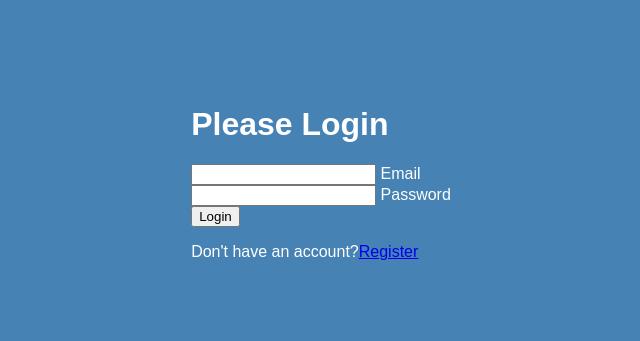
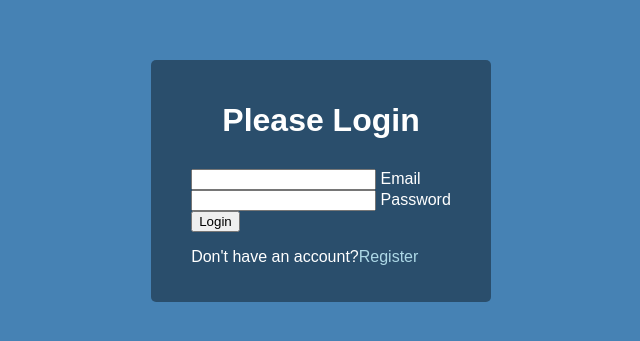
Before and after one commit to evanderzzstudio/form-wave-animation, a plain HTML site: page index.html in a window 1280 px wide. Shown: the part 219-560 px from the top of the page, without its empty margins (319-959 px from the left). Drawn offline with Linux system fonts and the light colour scheme; a web font is replaced by a local one.

Commit message:
Update container styles and link color.

```diff
--- a/style.css
+++ b/style.css
@@ -16,3 +16,19 @@
     overflow: hidden;
     margin: 0;
 }
+
+.container {
+    background-color: rgba(0, 0, 0, 0.4);
+    padding: 20px 40px;
+    border-radius: 5px;
+}
+
+.container h1 {
+    text-align: center;
+    margin-bottom: 30px;
+}
+
+.container a {
+    text-decoration: none;
+    color: lightblue;
+}
```
